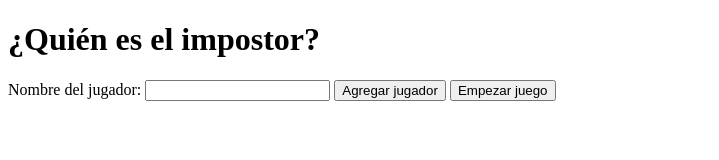
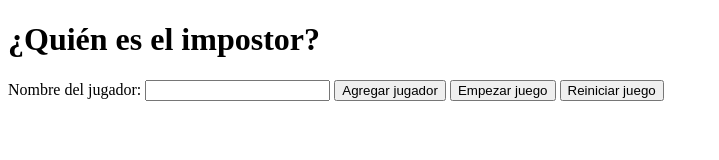
Before and after one commit to Compoquil1/Juego-impostor-final, a plain HTML site: page index.html in a window 1280 px wide. Shown: the whole page, without its empty margins (0-719 px from the left). Drawn offline with Linux system fonts and the light colour scheme; no server answers.

Commit message:
index.html

```diff
--- a/index.html
+++ b/index.html
@@ -16,6 +16,7 @@
         <input type="text" id="playerName">
         <button onclick="addPlayer()">Agregar jugador</button>
         <button onclick="startGame()">Empezar juego</button>
+        <button onclick="resetGame()">Reiniciar juego</button>
     </div>
 
     <div id="playersList"></div>
@@ -70,6 +71,25 @@
             database.ref('juego').set({ roles });
         }
 
+        function resetGame() {
+            if (players.length !== 5) {
+                alert("Necesitas exactamente 5 jugadores para reiniciar.");
+                return;
+            }
+
+            // Elegir nuevo personaje común y nuevo impostor
+            commonCharacter = characters[Math.floor(Math.random() * characters.length)];
+            impostorIndex = Math.floor(Math.random() * players.length);
+
+            roles = {};
+            players.forEach((player, index) => {
+                roles[player] = index === impostorIndex ? "Eres el IMPOSTOR" : "Tu personaje es: " + commonCharacter;
+            });
+
+            // Guardar los nuevos roles en Firebase
+            database.ref('juego').set({ roles });
+        }
+
         // Escuchar roles en tiempo real
         database.ref('juego/roles').on('value', (snapshot) => {
             const data = snapshot.val();
```
